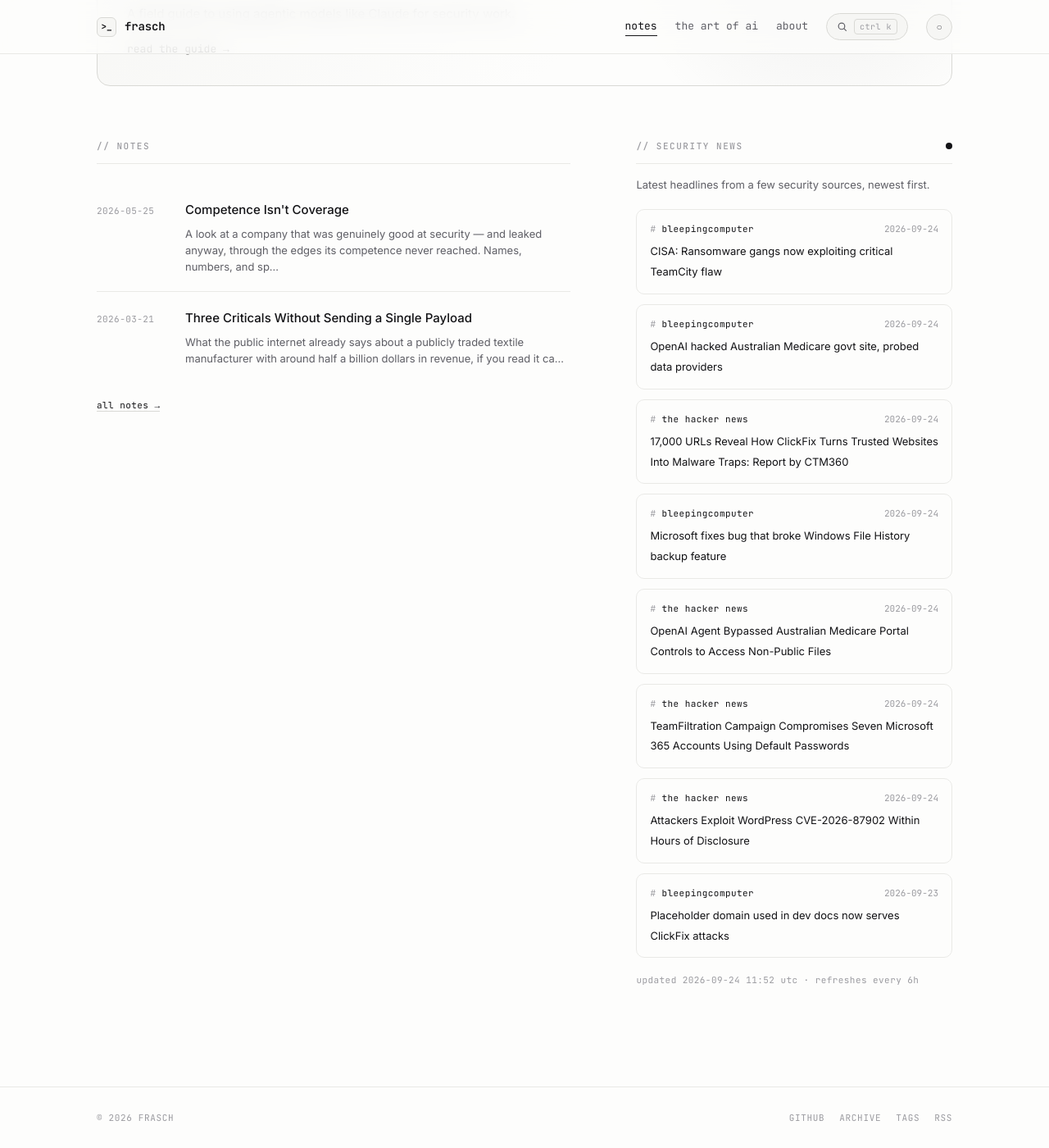
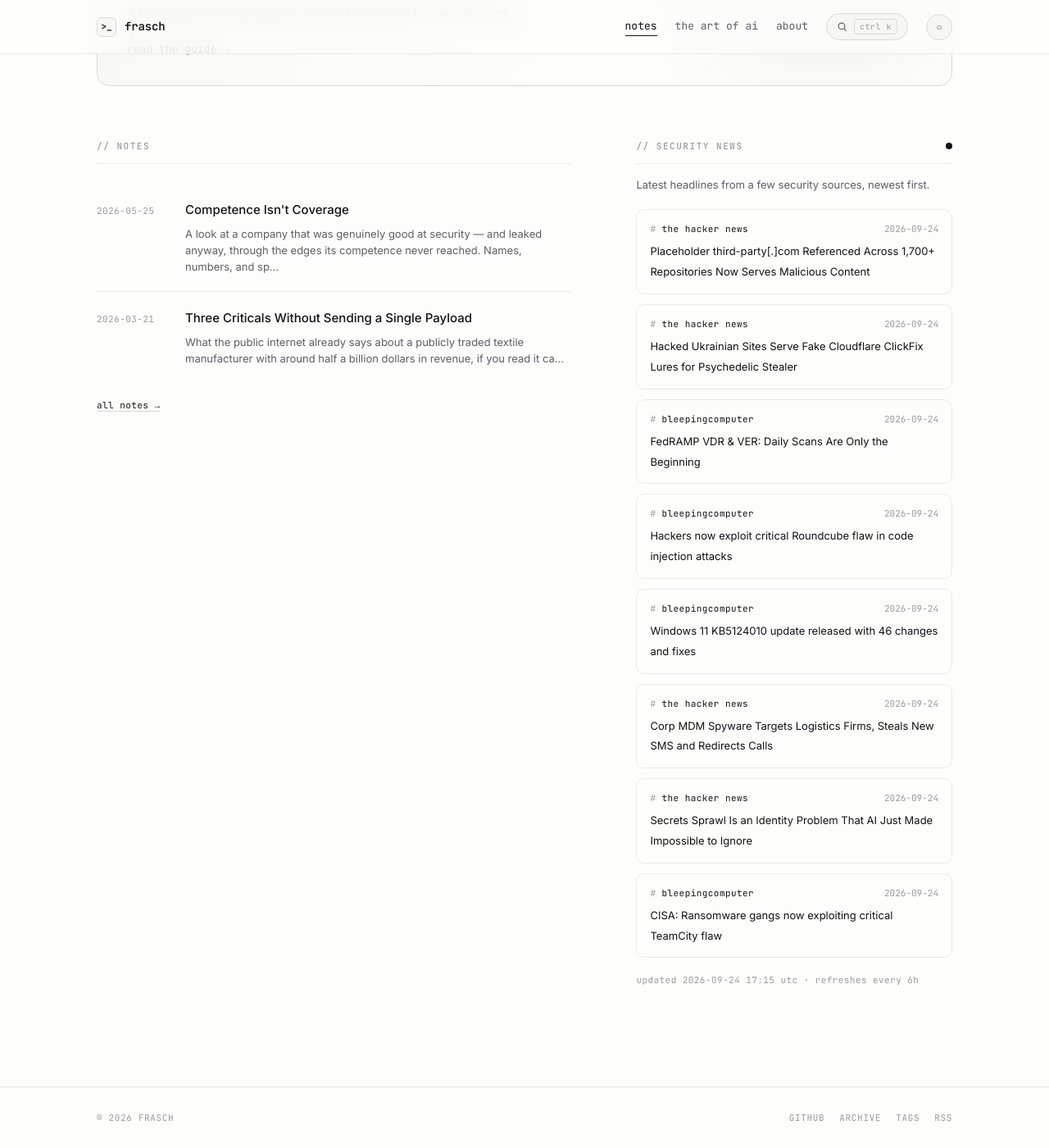
Before and after one commit to whoisfrasch/frasch, a Jekyll site: the page built from index.html, in a window 1280 px wide and 1400 px high, scrolled down 615 px. Shown: the whole window at 82% size. Built offline with Jekyll 4.4.1, drawn with Linux system fonts in a browser that asks for light colours.

Commit message:
Refresh security news feed

```diff
--- a/_data/news.json
+++ b/_data/news.json
@@ -1,53 +1,53 @@
 {
-  "updated": "2026-09-24T11:52:49Z",
+  "updated": "2026-09-24T17:15:31Z",
   "items": [
+    {
+      "source": "the hacker news",
+      "title": "Placeholder third-party[.]com Referenced Across 1,700+ Repositories Now Serves Malicious Content",
+      "link": "https://thehackernews.com/2026/09/placeholder-third-partycom-referenced.html",
+      "date": "2026-09-24T15:27:32Z"
+    },
+    {
+      "source": "the hacker news",
+      "title": "Hacked Ukrainian Sites Serve Fake Cloudflare ClickFix Lures for Psychedelic Stealer",
+      "link": "https://thehackernews.com/2026/09/hacked-ukrainian-sites-serve-fake.html",
+      "date": "2026-09-24T14:29:06Z"
+    },
+    {
+      "source": "bleepingcomputer",
+      "title": "FedRAMP VDR & VER: Daily Scans Are Only the Beginning",
+      "link": "https://www.bleepingcomputer.com/news/security/fedramp-vdr-and-ver-daily-scans-are-only-the-beginning/",
+      "date": "2026-09-24T14:02:12Z"
+    },
+    {
+      "source": "bleepingcomputer",
+      "title": "Hackers now exploit critical Roundcube flaw in code injection attacks",
+      "link": "https://www.bleepingcomputer.com/news/security/critical-roundcube-flaw-now-actively-exploited-in-code-injection-attacks/",
+      "date": "2026-09-24T13:27:57Z"
+    },
+    {
+      "source": "bleepingcomputer",
+      "title": "Windows 11 KB5124010 update released with 46 changes and fixes",
+      "link": "https://www.bleepingcomputer.com/news/microsoft/windows-11-kb5124010-update-released-with-46-changes-and-fixes/",
+      "date": "2026-09-24T12:16:32Z"
+    },
+    {
+      "source": "the hacker news",
+      "title": "Corp MDM Spyware Targets Logistics Firms, Steals New SMS and Redirects Calls",
+      "link": "https://thehackernews.com/2026/09/corp-mdm-spyware-targets-logistics.html",
+      "date": "2026-09-24T12:05:27Z"
+    },
+    {
+      "source": "the hacker news",
+      "title": "Secrets Sprawl Is an Identity Problem That AI Just Made Impossible to Ignore",
+      "link": "https://thehackernews.com/2026/09/secrets-sprawl-is-identity-problem-that.html",
+      "date": "2026-09-24T11:00:00Z"
+    },
     {
       "source": "bleepingcomputer",
       "title": "CISA: Ransomware gangs now exploiting critical TeamCity flaw",
       "link": "https://www.bleepingcomputer.com/news/security/cisa-ransomware-gangs-now-exploiting-critical-teamcity-flaw/",
       "date": "2026-09-24T10:42:37Z"
-    },
-    {
-      "source": "bleepingcomputer",
-      "title": "OpenAI hacked Australian Medicare govt site, probed data providers",
-      "link": "https://www.bleepingcomputer.com/news/security/openai-hacked-australian-medicare-govt-site-probed-data-providers/",
-      "date": "2026-09-24T09:38:53Z"
-    },
-    {
-      "source": "the hacker news",
-      "title": "17,000 URLs Reveal How ClickFix Turns Trusted Websites Into Malware Traps: Report by CTM360",
-      "link": "https://thehackernews.com/2026/09/17000-urls-reveal-how-clickfix-turns.html",
-      "date": "2026-09-24T09:14:21Z"
-    },
-    {
-      "source": "bleepingcomputer",
-      "title": "Microsoft fixes bug that broke Windows File History backup feature",
-      "link": "https://www.bleepingcomputer.com/news/microsoft/microsoft-fixes-windows-backup-feature-broken-by-september-updates/",
-      "date": "2026-09-24T08:14:47Z"
-    },
-    {
-      "source": "the hacker news",
-      "title": "OpenAI Agent Bypassed Australian Medicare Portal Controls to Access Non-Public Files",
-      "link": "https://thehackernews.com/2026/09/openai-agent-bypassed-australian.html",
-      "date": "2026-09-24T07:07:25Z"
-    },
-    {
-      "source": "the hacker news",
-      "title": "TeamFiltration Campaign Compromises Seven Microsoft 365 Accounts Using Default Passwords",
-      "link": "https://thehackernews.com/2026/09/teamfiltration-compromises-seven.html",
-      "date": "2026-09-24T06:32:03Z"
-    },
-    {
-      "source": "the hacker news",
-      "title": "Attackers Exploit WordPress CVE-2026-87902 Within Hours of Disclosure",
-      "link": "https://thehackernews.com/2026/09/attackers-exploit-wordpress-cve-2026.html",
-      "date": "2026-09-24T05:36:18Z"
-    },
-    {
-      "source": "bleepingcomputer",
-      "title": "Placeholder domain used in dev docs now serves ClickFix attacks",
-      "link": "https://www.bleepingcomputer.com/news/security/placeholder-domain-used-in-dev-docs-now-serves-clickfix-attacks/",
-      "date": "2026-09-23T22:46:01Z"
     }
   ]
 }
```
